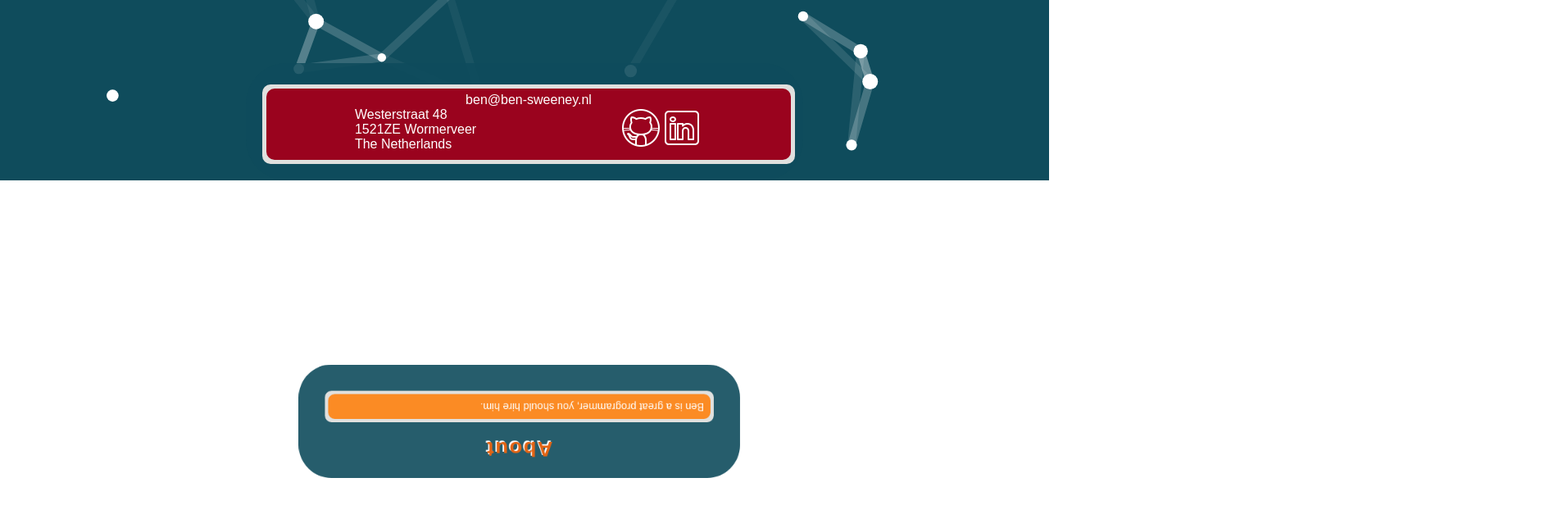
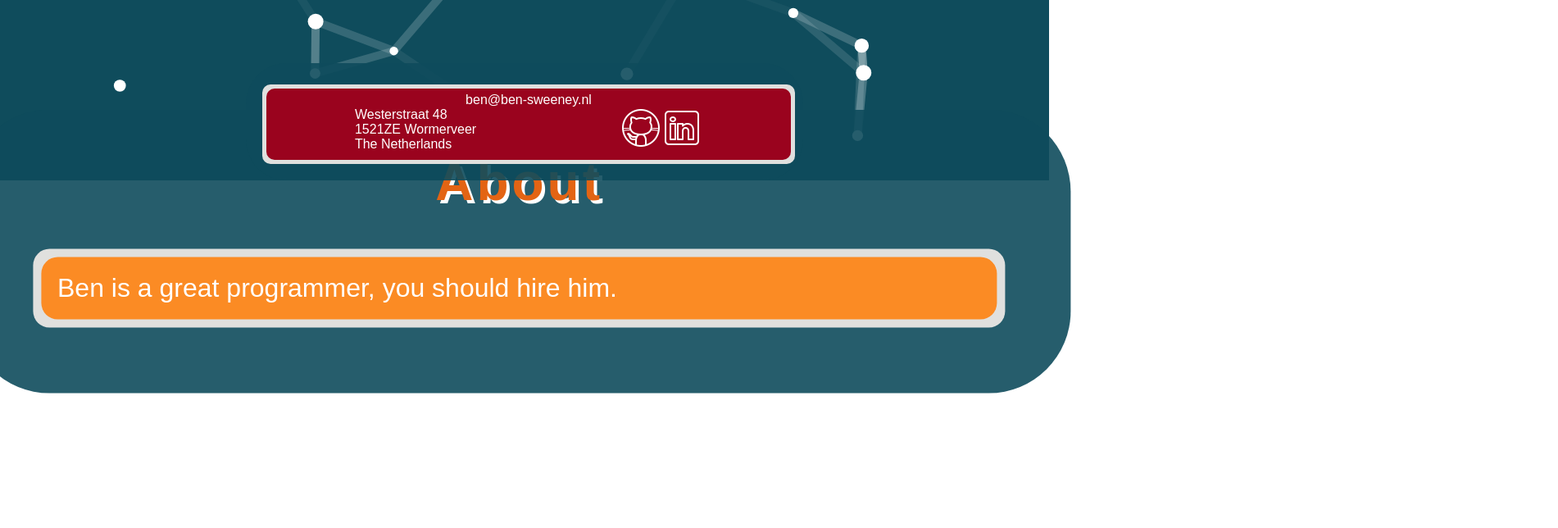
Before and after one commit to dasje/ben-sweeney-fe, a React (Create React App) app: page / in a window 1280 px wide. Shown: the part 580-1224 px from the top of the page at 82% size, 1901 px wide, since content can reach past the window. Built offline with nearby package versions, Linux system fonts and the light colour scheme; a web font is replaced by a local one.

Commit message:
Update ParallaxWrapper.js

```diff
--- a/src/pages/ParallaxWrapper.js
+++ b/src/pages/ParallaxWrapper.js
@@ -7,9 +7,10 @@ const ParallaxWrapper = (props) => {
         <div style={{width: '99vw', height: '99vh'}}>
             <Parallax
                 translateX={[0, 0]}
-                translateY={[120, 45]}
-                scale={[0.8, 1]}
-                rotate={[-180, 180]}
+                translateY={[0, 100]}
+                rotateZ={['turn']}
+                scale={[2, 0.01]}
+                rotate={[0, 0]}
                 easing="easeInQuad"
             >
                 {props.children}
```
